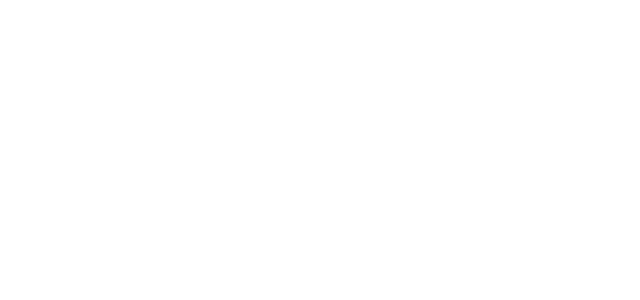
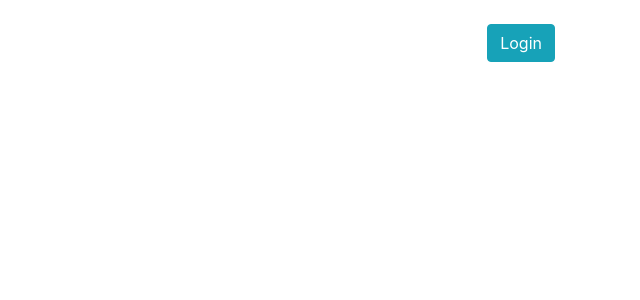
Before and after one commit to dikobrazik/beejee, a React (Create React App) app: page /sign-in in a window 1280 px wide. Shown: the top 300 px of the page, without its empty margins (640-1280 px from the left). Built offline with nearby package versions, Linux system fonts and the light colour scheme.

Commit message:
feat(navigation@ui): main layout and header components created

```diff
--- a/src/app/modules/navigation/routes.tsx
+++ b/src/app/modules/navigation/routes.tsx
@@ -1,8 +1,10 @@
 import { BrowserRouter as Router, Route, Switch } from 'react-router-dom';
 import TasksPagesIndex from '../tasks/ui/pages/index';
+import NavigationLayoutsMain from './ui/layouts/main';
 
 const Navigator = () => {
   return (
+    <NavigationLayoutsMain>
       <Router>
         <Switch>
           <Route path="/sign-in"></Route>
@@ -11,6 +13,7 @@
           </Route>
         </Switch>
       </Router>
+    </NavigationLayoutsMain>
   );
 };
 
--- /dev/null
+++ b/src/app/modules/navigation/ui/components/header/index.tsx
@@ -0,0 +1,49 @@
+import { useCallback } from 'react';
+import { useEffect } from 'react';
+import { useState } from 'react';
+import { Button, Col, Modal, Row } from 'react-bootstrap';
+import { useDispatch, useSelector } from 'react-redux';
+import { initializeAuthentication, logout } from '../../../../auth/store/index/actions';
+import { isAuthorizedSelector } from '../../../../auth/store/index/selectors';
+import AuthFormsLogin from '../../../../auth/ui/forms/login';
+
+const NavigationComponentHeader = () => {
+  const dispatch = useDispatch();
+  const authorized = useSelector(isAuthorizedSelector);
+  const [isAuthModalShown, setIsAuthModalShown] = useState(false);
+  useEffect(() => {
+    dispatch(initializeAuthentication());
+  }, []);
+  const onLogoutClick = useCallback(() => {
+    dispatch(logout());
+  }, []);
+  return (
+    <>
+      <Row className="py-4">
+        <Col></Col>
+        <Col sm="auto">
+          {authorized && (
+            <Button variant="danger" onClick={onLogoutClick}>
+              Logout
+            </Button>
+          )}
+          {!authorized && (
+            <Button variant="info" onClick={setIsAuthModalShown.bind(null, true)}>
+              Login
+            </Button>
+          )}
+        </Col>
+      </Row>
+      <Modal show={isAuthModalShown} onHide={setIsAuthModalShown.bind(null, false)}>
+        <Modal.Header closeButton>
+          <Modal.Title>Вход</Modal.Title>
+        </Modal.Header>
+        <Modal.Body>
+          <AuthFormsLogin onDone={setIsAuthModalShown.bind(null, false)}></AuthFormsLogin>
+        </Modal.Body>
+      </Modal>
+    </>
+  );
+};
+
+export default NavigationComponentHeader;
--- /dev/null
+++ b/src/app/modules/navigation/ui/layouts/main/index.tsx
@@ -0,0 +1,17 @@
+import { Container } from 'react-bootstrap';
+import NavigationComponentHeader from '../../components/header';
+
+type Props = {
+  children: JSX.Element;
+};
+
+const NavigationLayoutsMain = (props: Props) => {
+  return (
+    <Container>
+      <NavigationComponentHeader></NavigationComponentHeader>
+      {props.children}
+    </Container>
+  );
+};
+
+export default NavigationLayoutsMain;
--- a/src/app/modules/tasks/store/index/reducer.ts
+++ b/src/app/modules/tasks/store/index/reducer.ts
@@ -3,7 +3,7 @@
 import { createTask, loadTasks, setPage, setSortParams } from './actions';
 import { tasksAdapter } from './adapter';
 
-const tasksIndexStore = createSlice({
+const tasksSlice = createSlice({
   name: 'tasks-index',
   initialState: tasksAdapter.getInitialState({
     loading: false,
@@ -47,7 +47,7 @@
   },
 });
 
-type tasksStore = ReturnType<typeof tasksIndexStore.reducer>;
-const tasksStore = tasksIndexStore.reducer;
+type tasksStore = ReturnType<typeof tasksSlice.reducer>;
+const tasksStore = tasksSlice.reducer;
 
 export default tasksStore;
--- a/src/app/modules/tasks/ui/forms/create/index.tsx
+++ b/src/app/modules/tasks/ui/forms/create/index.tsx
@@ -1,3 +1,4 @@
+import { unwrapResult } from '@reduxjs/toolkit';
 import { useCallback } from 'react';
 import { Button, Form, Row, Col } from 'react-bootstrap';
 import { SubmitHandler, useForm } from 'react-hook-form';
@@ -25,7 +26,6 @@
   const {
     register,
     handleSubmit,
-    watch,
     formState: { errors },
     setError,
   } = useForm({ defaultValues: task });
@@ -43,6 +43,7 @@
 
   const onSubmit = useCallback<SubmitHandler<Task>>((task, event) => {
     dispatch(createTask(new FormData(event?.target)))
+      .then(unwrapResult)
       .then(() => {
         notify({ message: 'Task created', type: 'success' });
         props.onDone && props.onDone(task);
--- a/src/index.tsx
+++ b/src/index.tsx
@@ -1,22 +1,18 @@
+import 'bootstrap/dist/css/bootstrap.min.css';
 import React from 'react';
 import ReactDOM from 'react-dom';
+import { Provider } from 'react-redux';
+import { Notification } from './app/modules/common/ui/components/notify';
+import Navigator from './app/modules/navigation/routes';
 import reportWebVitals from './reportWebVitals';
-import { Provider } from 'react-redux';
-import Navigator from './app/modules/navigation/routes';
-import { Container } from 'react-bootstrap';
 import store from './store';
-import { Notification } from './app/modules/common/ui/components/notify';
-
-import 'bootstrap/dist/css/bootstrap.min.css';
 
 ReactDOM.render(
   <React.StrictMode>
-    <Container className="py-4">
-      <Provider store={store}>
-        <Navigator />
-      </Provider>
-      <Notification />
-    </Container>
+    <Provider store={store}>
+      <Navigator />
+    </Provider>
+    <Notification />
   </React.StrictMode>,
   document.getElementById('root')
 );
--- a/src/store/index.ts
+++ b/src/store/index.ts
@@ -1,9 +1,11 @@
 import { configureStore } from '@reduxjs/toolkit';
+import authStore from '../app/modules/auth/store/index/reducer';
 import tasksStore from '../app/modules/tasks/store/index/reducer';
 
 const store = configureStore({
   reducer: {
     tasksStore,
+    authStore,
   },
 });
 
```
Lines whose indentation alone changed are shown as unchanged.
